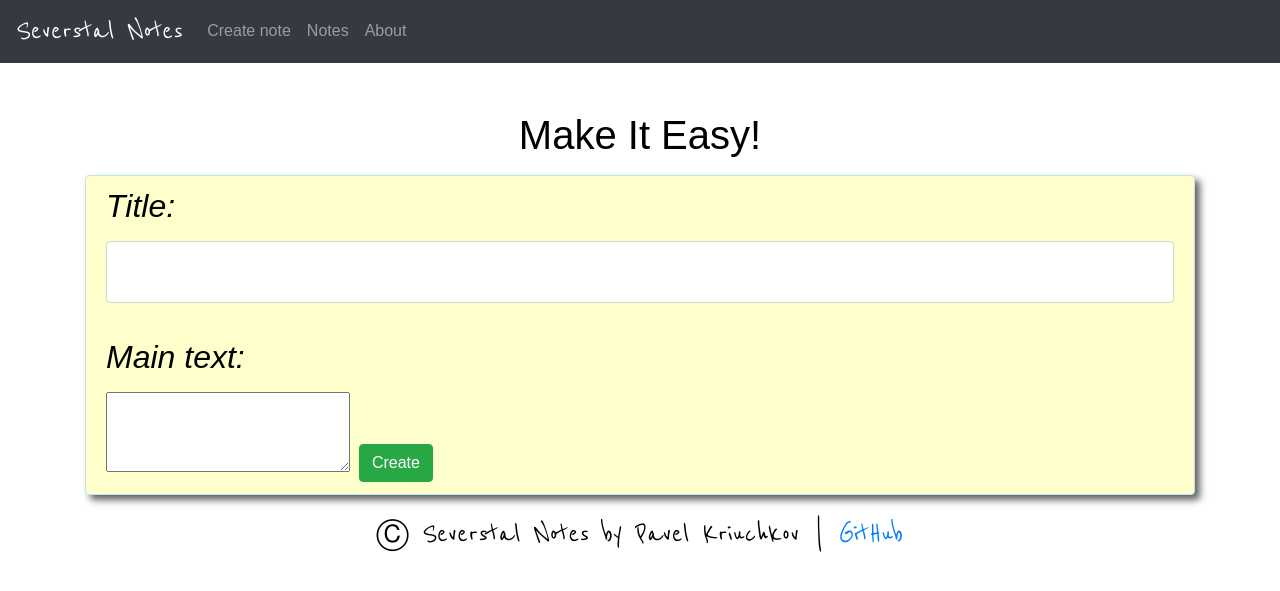
After one commit to pvlKryu/Severstal_Notes, a Flask app: page /create_note in a window 1280 px wide. The commit adds this page. Shown: the top 591 px of the page. Run offline with Flask 2, Linux system fonts and the light colour scheme; some libraries are stand-ins or nearby versions.

Commit message:
Main functionality and db added

```diff
--- a/app.py
+++ b/app.py
@@ -3,8 +3,21 @@ from flask_sqlalchemy import SQLAlchemy  # Подключение БД
 from datetime import date, datetime
 from werkzeug.utils import redirect  # Импорт функции реального времени
 from sqlalchemy import func, text
+# import bleach  # для защиты входных данных от "злых" скриптов
 
 app = Flask(__name__)
+app.config['SQLALCHEMY_DATABASE_URI'] = 'sqlite:///notes.db'  # Создаем БД
+db = SQLAlchemy(app)  # Запускаем БД
+
+
+class Note(db.Model):  # создаем класс Заметка
+    note_id = db.Column(db.Integer, primary_key=True)  # создаем поля
+    title = db.Column(db.String(100), nullable=False)
+    text = db.Column(db.Text, nullable=False)
+    date = db.Column(db.DateTime, default=datetime.utcnow)
+
+    def __repr__(self):  # По запросу будет выдаваться объект + ID
+        return '<Note %r>' % self.id
 
 
 @app.route('/')
@@ -15,12 +28,86 @@ def index():
 
 @app.route('/about')
 def about():
-    return ("about.html")
+    return render_template("about.html")
 
 
 @app.route('/base')
 def base():
     return render_template("base.html")
+
+
+@app.route('/create_note', methods=['POST', 'GET'])
+def create_note():
+    if request.method == "POST":
+        title = request.form['title']  # Заполняем поля из формы
+        # text = request.form['text']
+        text = request.form['editordata']
+        # Создаем объект, заполняем поля, передавая переменные
+        note = Note(title=title, text=text)
+        try:  # Обрабатываем ошибки
+            if title and text:  # Проверка на заполненность
+                db.session.add(note)  # Добавляем объект
+                db.session.commit()  # Сохраняем объект
+                # Если успешно - переводим на главную страницy:
+                return redirect('/notes')
+            else:
+                return "Заполните все поля"  # ДОДЕЛАТЬ КНОПКУ НАЗАД
+        except:  # На случай ошибки
+            return render_template("create_note.html")
+        # traceback.format_exc() # Код ошибки
+
+    else:
+        return render_template("create_note.html")
+
+
+@app.route('/notes')  # Все заметки
+def notes():
+    q = request.args.get('q')
+    if q:
+        notes = Note.query.filter(Note.title.contains(q) | Note.text.contains(
+            q) | Note.note_id.contains(q)).all()
+    else:
+        # Выводим все записи из БД сортируя по дате:
+        notes = Note.query.order_by(Note.date.desc()).all()
+        # в шаблон передаем заметки
+    return render_template("notes.html", notes=notes)
+
+
+@app.route('/notes/<int:note_id>')  # Конкретная заметка
+def note_detail(note_id):
+    # Выводим все записи из БД сортируя по дате:
+    note = Note.query.get(note_id)
+    # в шаблон передаем список контрактов
+    return render_template("note_detail.html", note=note)
+
+
+@app.route('/notes/<int:note_id>/del')  # Удаление заметки
+def note_delet(note_id):
+    # Ищем нужную запись в БД:
+    note = Note.query.get_or_404(note_id)
+    try:
+        db.session.delete(note)
+        db.session.commit()
+        return redirect('/notes')
+    except:  # На случай ошибки
+        return "There is a mistake while note deleting"
+
+
+# Редактирование заметки
+@app.route('/notes/<int:note_id>/update', methods=['POST', 'GET'])
+def notes_update(note_id):
+    note = Note.query.get(note_id)  # Ищем объект
+    if request.method == "POST":
+        note.title = request.form['title']  # Заполняем поля из формы
+        note.text = request.form['editordata']
+        try:  # Обрабатываем ошибки
+            db.session.commit()  # Сохраняем объект
+            return redirect('/notes')
+        except:  # На случай ошибки
+            return "There is a mistake while note editing"
+    else:
+        return render_template("note_update.html", note=note)
+
 
 # @app.route('/healthy')
 # def healthy():
--- a/requirements.txt
+++ b/requirements.txt
@@ -1,4 +1,5 @@
 autopep8==1.6.0
+bleach==5.0.0
 click==8.1.2
 colorama==0.4.4
 Flask==2.1.1
@@ -12,4 +13,5 @@ pycodestyle==2.8.0
 six==1.16.0
 SQLAlchemy==1.4.35
 toml==0.10.2
+webencodings==0.5.1
 Werkzeug==2.1.1
--- /dev/null
+++ b/static/main.css
@@ -0,0 +1,71 @@
+body {
+  word-wrap: break-word;
+  margin: 0;
+  font-family: var(--bs-body-font-family);
+  font-size: var(--bs-body-font-size);
+  font-weight: var(--bs-body-font-weight);
+  line-height: var(--bs-body-line-height);
+  color: var(--bs-body-color);
+  text-align: var(--bs-body-text-align);
+  background-color: var(--bs-body-bg);
+  -webkit-text-size-adjust: 100%;
+  -webkit-tap-highlight-color: transparent;
+
+  min-height: 100%;
+  display: grid;
+  grid-template-rows: auto 1fr auto;
+}
+
+.text {
+  font-family: 'Reenie Beanie';
+  font-size: 2rem;
+  max-width: auto;
+  text-align: justify;
+  text-decoration: none;
+}
+
+.note {
+  margin-top: 0.5em;
+  text-decoration: none;
+  color: #000;
+  background: #ffc;
+  box-shadow: 5px 5px 7px rgba(33, 33, 33, .7);
+  /* font-family: 'Reenie Beanie'; */
+  font-size: 2rem;
+}
+
+.note:hover,
+.note:focus {
+  box-shadow: 10px 10px 7px rgba(0, 0, 0, .7);
+  transform: scale(1.01);
+  position: relative;
+  z-index: 5;
+}
+
+.note {
+  text-decoration: none;
+  color: #000;
+  background: #ffc;
+  display: block;
+  box-shadow: 5px 5px 7px rgba(33, 33, 33, .7);
+  transition: transform .15s linear;
+}
+
+.note:nth-child(even) a {
+  position: relative;
+  top: 5px;
+  background: #cfc;
+}
+
+.note:nth-child(3n) a {
+  position: relative;
+  top: -5px;
+  background: #ccf;
+}
+
+footer {
+  display: flex;
+  justify-content: center;
+  padding: 5px;
+  color: black;
+}
--- a/templates/about.html
+++ b/templates/about.html
@@ -2,9 +2,10 @@
 
 {% block title %}
 Severstal Notes
+
+
 {% endblock %}
 
 {% block body %}
-
-
+<p>About page info</p>
 {% endblock %}
--- a/templates/base.html
+++ b/templates/base.html
@@ -1,73 +1,67 @@
 <!doctype html>
 <html lang="en">
+
 <head>
   <!-- Required meta tags -->
   <meta charset="utf-8">
   <meta name="viewport" content="width=device-width, initial-scale=1, shrink-to-fit=no">
 
-    <!-- Bootstrap CSS -->
-    <link rel="stylesheet" href="https://maxcdn.bootstrapcdn.com/bootstrap/4.0.0/css/bootstrap.min.css" integrity="sha384-Gn5384xqQ1aoWXA+058RXPxPg6fy4IWvTNh0E263XmFcJlSAwiGgFAW/dAiS6JXm" crossorigin="anonymous">
+  <script src="https://code.jquery.com/jquery-3.5.1.min.js" crossorigin="anonymous"></script>
+  <script src="https://cdn.jsdelivr.net/npm/popper.js@1.16.0/dist/umd/popper.min.js"
+    integrity="sha384-Q6E9RHvbIyZFJoft+2mJbHaEWldlvI9IOYy5n3zV9zzTtmI3UksdQRVvoxMfooAo" crossorigin="anonymous">
+  </script>
 
+  <link rel="stylesheet" href="https://stackpath.bootstrapcdn.com/bootstrap/4.4.1/css/bootstrap.min.css"
+    integrity="sha384-Vkoo8x4CGsO3+Hhxv8T/Q5PaXtkKtu6ug5TOeNV6gBiFeWPGFN9MuhOf23Q9Ifjh" crossorigin="anonymous">
+  <script src="https://stackpath.bootstrapcdn.com/bootstrap/4.4.1/js/bootstrap.min.js"
+    integrity="sha384-wfSDF2E50Y2D1uUdj0O3uMBJnjuUD4Ih7YwaYd1iqfktj0Uod8GCExl3Og8ifwB6" crossorigin="anonymous">
+  </script>
+
+  <link href="https://cdn.jsdelivr.net/npm/summernote@0.8.18/dist/summernote-bs4.min.css" rel="stylesheet">
+  <script src="https://cdn.jsdelivr.net/npm/summernote@0.8.18/dist/summernote-bs4.min.js"></script>
+
+  <link rel="stylesheet" href="{{ url_for('static', filename='main.css') }}">
   <title>Severstal Notes</title>
+  <link href="https://fonts.googleapis.com/css2?family=Reenie+Beanie&display=swap" rel="stylesheet">
+  <title>{% block title %}{% endblock %}</title>
+
 </head>
+
 <body>
   <!-- <h1>Severstal Notes</h1> -->
 
-    <nav class="navbar navbar-expand-lg navbar-dark bg-dark">
-        <a class="navbar-brand" href="#">Severstal Notes</a>
-        <button class="navbar-toggler" type="button" data-toggle="collapse" data-target="#navbarSupportedContent" aria-controls="navbarSupportedContent" aria-expanded="false" aria-label="Toggle navigation">
+  <nav class=" navbar navbar-expand-lg navbar-dark bg-dark">
+    <a class="text navbar-brand " href="/home"> Severstal Notes</a>
+    <button class="navbar-toggler" type="button" data-toggle="collapse" data-target="#navbarSupportedContent"
+      aria-controls="navbarSupportedContent" aria-expanded="false" aria-label="Toggle navigation">
       <span class="navbar-toggler-icon"></span>
     </button>
 
     <div class="collapse navbar-collapse" id="navbarSupportedContent">
       <ul class="navbar-nav mr-auto">
-            <!-- <li class="nav-item active">
-              <a class="nav-link" href="#">Home <span class="sr-only">(current)</span></a>
-            </li> -->
         <li class="nav-item">
-              <a class="nav-link" href="#">Create note</a>
+          <a class="nav-link" href="/create_note">Create note</a>
         </li>
         <li class="nav-item">
-                <a class="nav-link" href="#">Link</a>
+          <a class="nav-link" href="/notes">Notes</a>
         </li>
         <li class="nav-item">
-                <a class="nav-link" href="#">Link</a>
+          <a class="nav-link" href="/about">About</a>
         </li>
-            <!-- <li class="nav-item dropdown">
-              <a class="nav-link dropdown-toggle" href="#" id="navbarDropdown" role="button" data-toggle="dropdown" aria-haspopup="true" aria-expanded="false">
-                Dropdown
-              </a>
-              <div class="dropdown-menu" aria-labelledby="navbarDropdown">
-                <a class="dropdown-item" href="#">Action</a>
-                <a class="dropdown-item" href="#">Another action</a>
-                <div class="dropdown-divider"></div>
-                <a class="dropdown-item" href="#">Something else here</a>
-              </div>
-            </li> -->
-            <!-- <li class="nav-item">
-              <a class="nav-link disabled" href="#">Disabled</a>
-            </li> -->
       </ul>
-          <form class="form-inline my-2 my-lg-0">
-            <input class="form-control mr-sm-2" type="search" placeholder="Key words" aria-label="Search">
-            <button class="btn btn-outline-success my-2 my-sm-0" type="submit">Search note</button>
-          </form>
-          <a class="btn btn-sm btn-outline-secondary  mr-sm-2 " href="#" onClick="window.print()"> Распечатать </a>
-          <a class="btn btn-sm btn-outline-secondary  mr-sm-2 " href="/signin">Войти</a>
-          <a class="btn btn-sm btn-outline-secondary   mr-sm-2" href="/signin">Регистрация</a>
 
+      <!-- <a class="btn btn-sm btn-outline-secondary  mr-sm-2" onClick=window.print() href="#">Print</a> -->
     </div>
 
   </nav>
 
+  {% block body %}
 
+  {% endblock %}
 
+  <footer class="text">
+    <p>Ⓒ Severstal Notes by Pavel Kriuchkov | <a href="https://github.com/pvlKryu"> GitHub </p>
+  </footer>
 
-
-    <!-- Optional JavaScript -->
-    <!-- jQuery first, then Popper.js, then Bootstrap JS -->
-    <script src="https://code.jquery.com/jquery-3.2.1.slim.min.js" integrity="sha384-KJ3o2DKtIkvYIK3UENzmM7KCkRr/rE9/Qpg6aAZGJwFDMVNA/GpGFF93hXpG5KkN" crossorigin="anonymous"></script>
-    <script src="https://cdnjs.cloudflare.com/ajax/libs/popper.js/1.12.9/umd/popper.min.js" integrity="sha384-ApNbgh9B+Y1QKtv3Rn7W3mgPxhU9K/ScQsAP7hUibX39j7fakFPskvXusvfa0b4Q" crossorigin="anonymous"></script>
-    <script src="https://maxcdn.bootstrapcdn.com/bootstrap/4.0.0/js/bootstrap.min.js" integrity="sha384-JZR6Spejh4U02d8jOt6vLEHfe/JQGiRRSQQxSfFWpi1MquVdAyjUar5+76PVCmYl" crossorigin="anonymous"></script>
 </body>
 </html>
--- /dev/null
+++ b/templates/create_note.html
@@ -0,0 +1,45 @@
+{% extends 'base.html' %}
+
+{% block title %}
+Create Note
+{% endblock %}
+
+{% block body %}
+<div class="container mt-5">
+    <H1 align="center" >Make It Easy!</H1>
+    <div class="note alert alert-info">
+        <form method="POST">
+            <p><i>Title:</i></p>
+            <input type="text" name="title" id="title" class="text form-control"><br>
+            <p><I>Main text:</I></p>
+
+            <textarea id="summernote" name="editordata" class="text"></textarea>
+            <input type="submit" class="btn btn-success" value="Create">
+
+            <script>
+                $(document).ready(function () {
+                    $('#summernote').summernote();
+                });
+            </script>
+
+            <script>
+                $('#summernote').summernote({
+                    toolbar: [
+                        // [groupName, [list of button]]
+                        ['style', ['style']],
+                        //   ['fontname', ['fontname']],
+                        ['style', ['bold', 'italic', 'underline', 'clear']],
+                        //   ['font', ['strikethrough', 'superscript', 'subscript']],
+                        ['fontsize', ['fontsize']],
+                        ['color', ['color']],
+                        ['para', ['ul', 'ol', 'paragraph']],
+                        ['height', ['height']]
+                    ]
+                });
+            </script>
+
+        </form>
+    </div>
+
+</div>
+{% endblock %}
--- a/templates/index.html
+++ b/templates/index.html
@@ -2,9 +2,11 @@
 
 {% block title %}
 Severstal Notes
+
+
 {% endblock %}
 
 {% block body %}
-
+<p>Main page info</p>
 
 {% endblock %}
```
Also changed, not shown: templates/note_detail.html (added, +25 -0 lines), templates/note_update.html (added, +50 -0 lines), templates/notes.html (added, +40 -0 lines), notes.db (added), 1 other file. Lines whose indentation alone changed are shown as unchanged.
